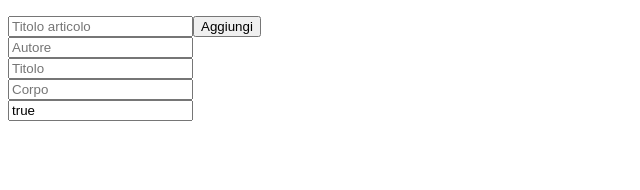
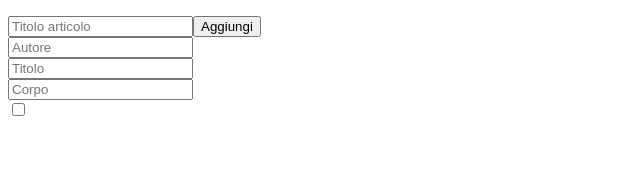
Before and after one commit to thomaslazzeri/react-form, a React (Vite) app: page / in a window 1280 px wide. Shown: the top 190 px of the page, without its empty margins (0-640 px from the left). Built offline with nearby package versions, Linux system fonts and the light colour scheme.

Commit message:
Refactor ExtensionBlog component: update form handling to use local state and fix checkbox input type

```diff
--- a/src/components/ExtensionBlog.jsx
+++ b/src/components/ExtensionBlog.jsx
@@ -9,15 +9,18 @@ export const ExtensionBlog = props => {
     });
 
     const handleFormChange = e => {
-        props.setFormData(formData => ({
+        const value = e.target.type === "checbox" ? e.target.checked : e.target.value;
+        setFormData(formData => ({
             ...formData,
-            [e.target.name]: e.target.value
+            [e.target.name]: value
         }));
     };
 
     return (
         <div className="container">
-            <form>
+            <form onSubmit={e => {
+
+            }}>
                 <div>
                     <input
                         className="form-control"
@@ -49,22 +52,15 @@ export const ExtensionBlog = props => {
                     />
                 </div>
                 <div>
-                    <input
+                    <input type="checkbox"
                         className="form-control"
                         name="public"
                         placeholder="Pubblico"
-                        type="text"
                         value={formData.public}
                         onChange={handleFormChange}
                     />
                 </div>
             </form>
-
-            <div className="card">
-
-
-            </div>
-
         </div>
     );
 };
```
